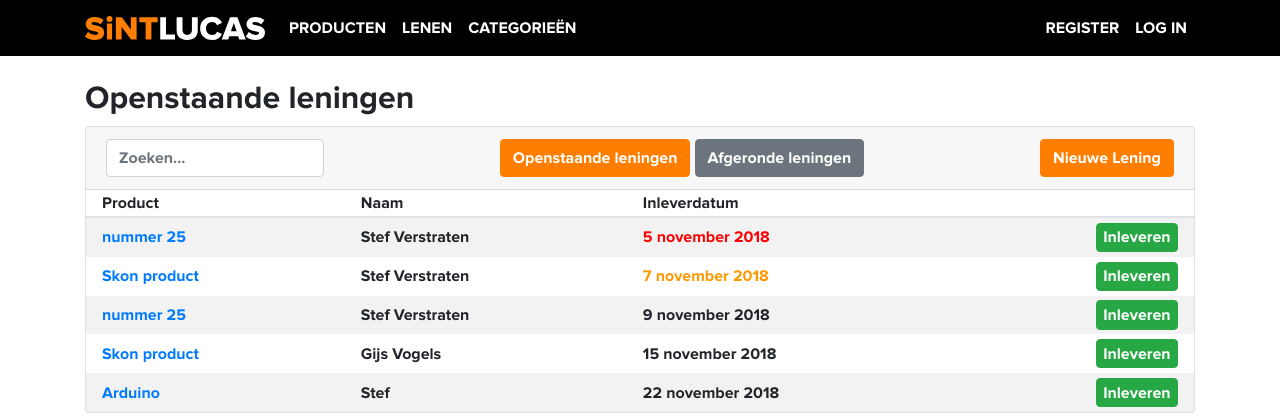
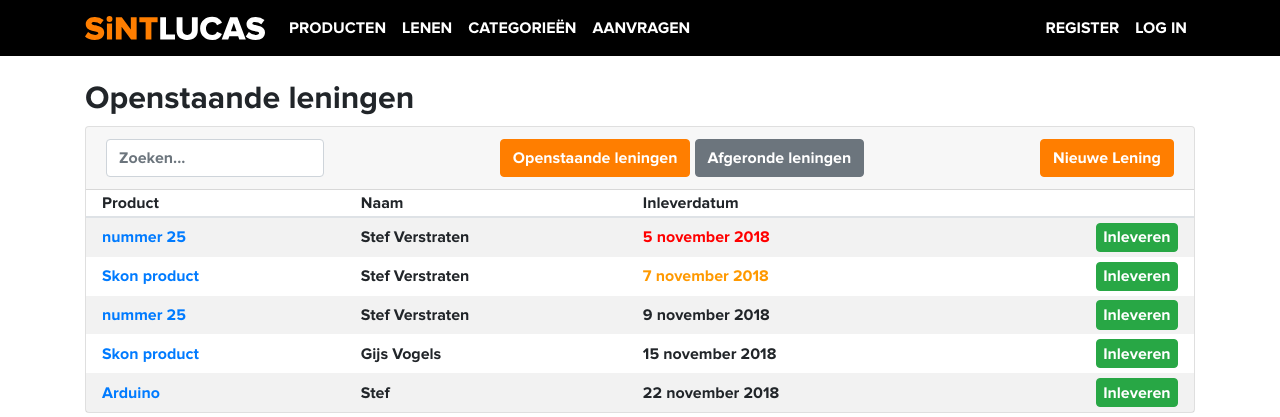
Before and after one commit to GijsVogels98/AtelierOpdracht, a CodeIgniter app: page /AtelierOpdracht/index.php/borrowed/index in a window 1280 px wide. Shown: the top 417 px of the page. Run offline with CodeIgniter, Linux system fonts and the light colour scheme; data comes from the database, SQL or seed files in the repository; some libraries are stand-ins or nearby versions.

Commit message:
Update application/views/templates/header.php

```diff
--- a/application/views/templates/header.php
+++ b/application/views/templates/header.php
@@ -38,6 +38,9 @@
 							</li>
 							<li class="nav-item">
 								<a class="nav-link text-white text-uppercase" href="<?php echo base_url(); ?>categorieen">Categorieën</a>
+							</li>
+							<li class="nav-item">
+								<a class="nav-link text-white text-uppercase" href="<?php echo base_url(); ?>aanvragen">Aanvragen</a>
 							</li>
 						</ul>
 						<ul class="navbar-nav">
```
